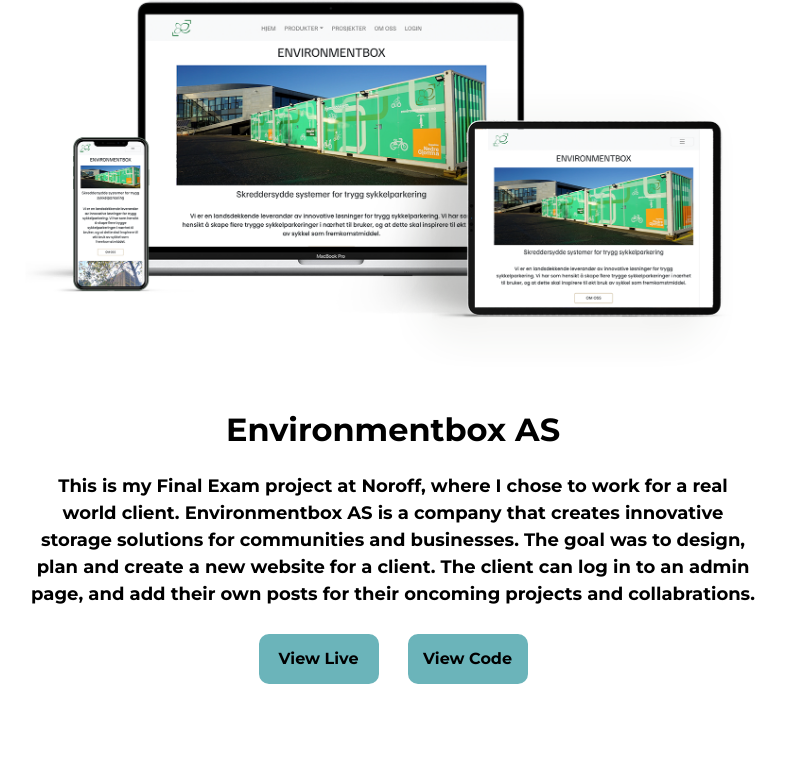
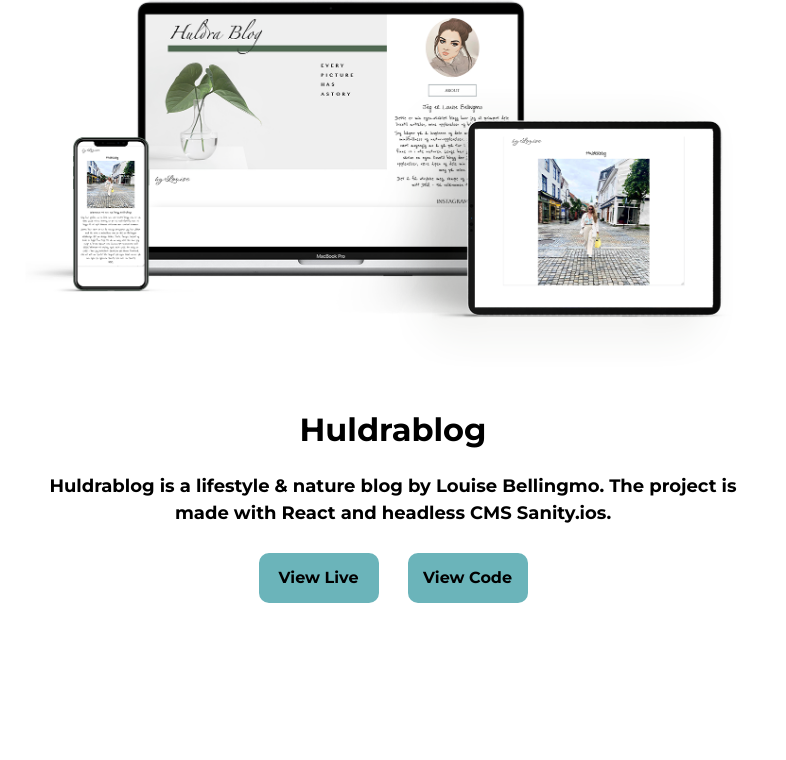
Before and after one commit to lonsoien/urban-portfolio, a React (Create React App) app in the folder urban-portfolio/: page /work in a window 1280 px wide. Shown: the part 486-1246 px from the top of the page, without its empty margins (247-1033 px from the left). Built offline with nearby package versions, Linux system fonts and the light colour scheme; a web font is replaced by a local one.

Commit message:
js content update

```diff
--- a/urban-portfolio/src/components/About.js
+++ b/urban-portfolio/src/components/About.js
@@ -22,6 +22,8 @@
             To create good UI and UX design is something I wish to envolve more in.
             <br></br>
             I am skilled with the Adobe package like Adobe XD, and Photoshop.
+            <br/>
+            Lately ive been working with my own projects and envolved in React and Sanity.ios.
             <br></br>
             <br></br>
             So who am I?
@@ -30,9 +32,12 @@
              <br></br>
              I am easy to get along with, love to work with other people and in teams, but
              also have the need to lock my self inside my own "bubble" to get into that creative mindset.
+             I work hard, are organized and like to have a detailed overview on my projects.
              <br></br>
              <br></br>
-             I work hard, are organized and like to have a detailed overview on my projects.
+             I currently started my freelance business Bellingmo Webdesign, please take a look.
+             <br/>
+             <a href="https://bellingmowebdesign.com" target="blank" style={{color: "black"}}> Click Here.</a>
             </p>
 
         <ul className="item2">
@@ -41,6 +46,7 @@
             <p>SASS, Bootstrap</p>
             <p>React, Next.js</p>
             <p>REST API</p>
+            <p>Sanity.ios</p>
             <p>CMS, Wordpress</p>
             <p>Adobe XD, Photoshop</p>
             <p>UI Design, UX Design</p>
@@ -49,6 +55,7 @@
         <footer>
             <h4>by Louise Bellingmo</h4>
         </footer>
+        <br/>
     </>
   );
 }
--- a/urban-portfolio/src/components/Work.js
+++ b/urban-portfolio/src/components/Work.js
@@ -3,11 +3,30 @@
 import examplesite from '../images/sneakers-product.png';
 import houseofcode from '../images/houseofcode-mockup.png';
 import scss from '../images/scss-mockup2.png';
+import huldra from '../images/prosjekthuldrablog_mockup.png';
 
 function Work () {
     return (
         <>
         <h1 className='first-text'>MY WORK</h1>
+        <div>
+            <img alt='design' className='center' src={huldra}></img>
+        </div>
+        <h2 className='center'>Huldrablog</h2>
+        <br></br>
+        <div className='info-text'>
+        <p>
+            Huldrablog is a lifestyle & nature blog by Louise Bellingmo.
+            The project is made with React and headless CMS Sanity.ios.
+        </p>
+        </div>
+        <div className="center">
+        <a href="https://huldrablog.netlify.app" target="blank"><button className="view">View Live</button></a>
+        &nbsp;&nbsp;
+        <a href="https://github.com/lonsoien/huldrablog" target="blank"><button className="view">View Code</button></a>
+        <br></br>
+        </div>
+
         <div>
             <img alt='design' className='center' src={Environment}></img>
         </div>
@@ -20,11 +39,11 @@
             solutions for communities and businesses.
             The goal was to design, plan and create a new website for a client.
             The client can log in to an admin page, and add their own posts for their oncoming projects
-            and collabrations.
+            and collabrations. (This page has later been created with Wordpress.)
         </p>
         </div>
         <div className="center">
-        <a href="https://evironmentbox.netlify.app/" target="blank"><button className="view">View Live</button></a>
+        <a href="https://evironmentbox.no/" target="blank"><button className="view">View Live</button></a>
         &nbsp;&nbsp;
         <a href="https://github.com/Noroff-FEU-Assignments/project-exam-2-lonsoien" target="blank"><button className="view">View Code</button></a>
         <br></br>
@@ -109,6 +128,7 @@
             <h4>by Louise Bellingmo</h4>
             <br></br>
         </footer>
+        <br/>
     </>
   );
 }
```
Also changed, not shown: urban-portfolio/src/images/prosjekthuldrablog_mockup.png (added).
